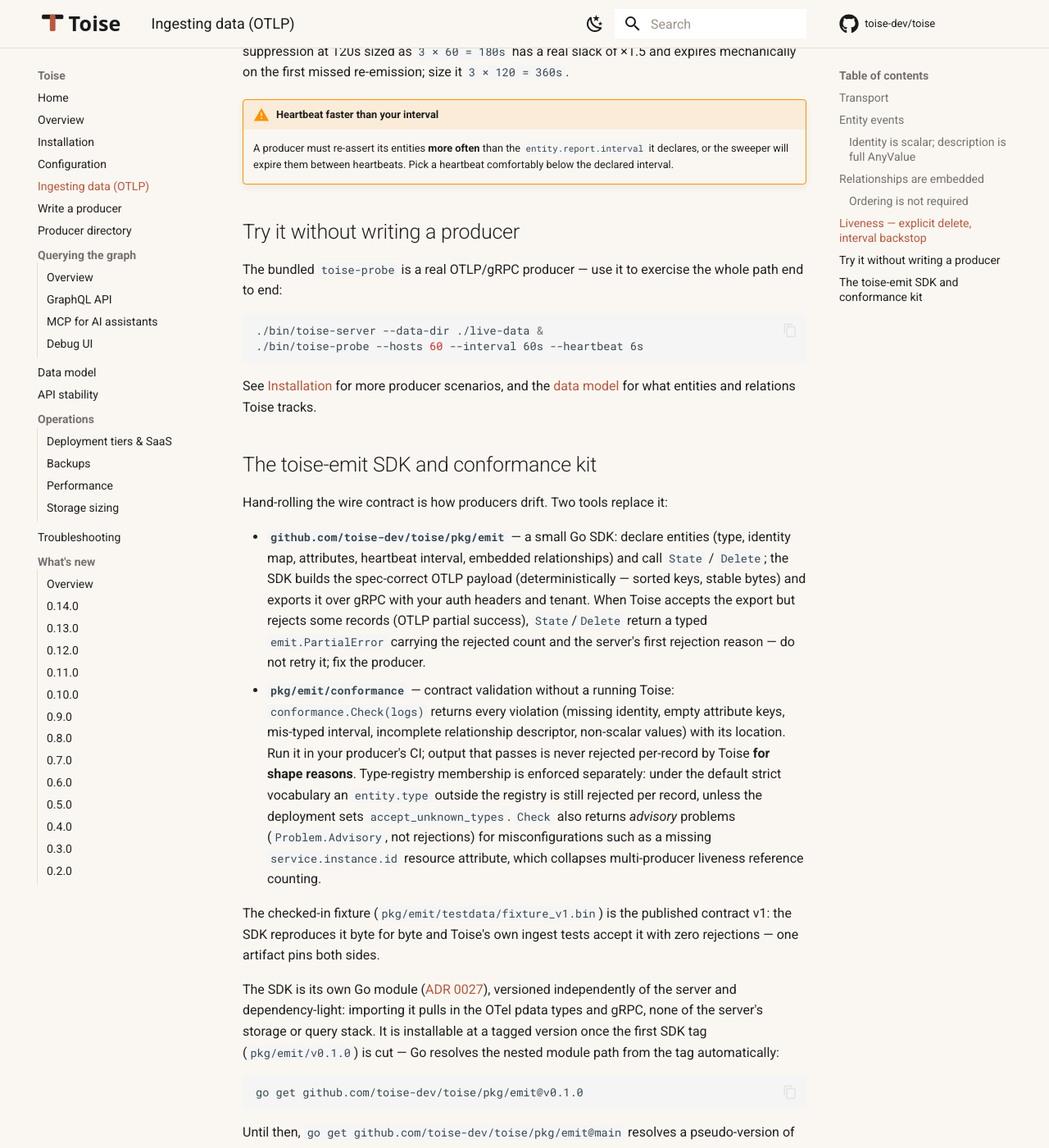
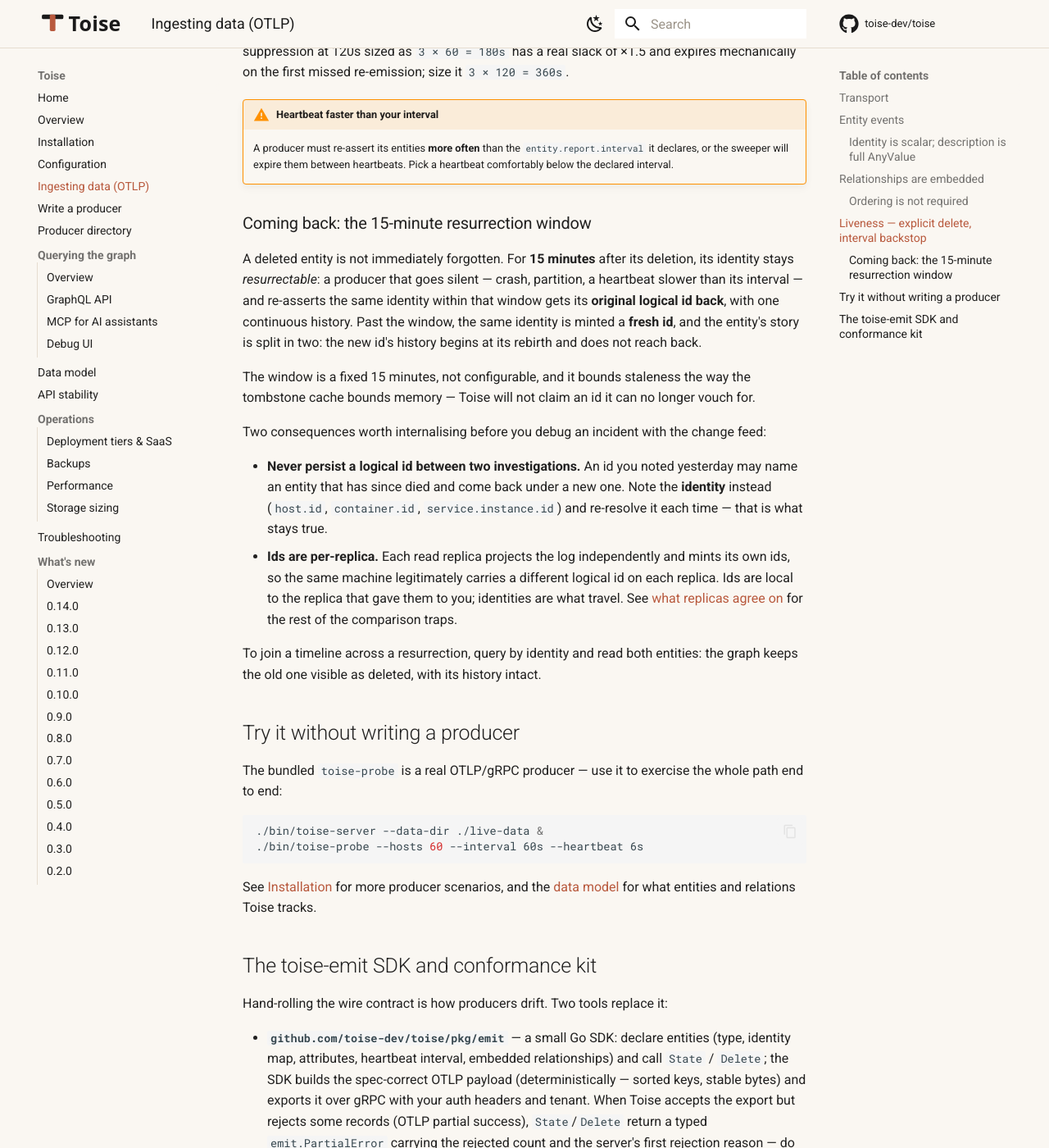
Before and after one commit to toise-dev/toise, an MkDocs documentation site: the page built from docs/user-guide/docs/ingestion.md, in a window 1280 px wide and 1400 px high, scrolled down 3694 px. Shown: the whole window at 82% size. Built offline with MkDocs 1.6.1 and Material for MkDocs 9.7.7, drawn with Linux system fonts in a browser that asks for light colours; comment, search, counter and statistics services are not loaded; the version menu is left out.

Commit message:
docs(ingestion): state the 15-minute resurrection window and its two traps
A deleted identity stays resurrectable for 15 minutes: return inside the
window and the entity keeps its logical id and one continuous history,
return after it and the same identity is minted a fresh id with a
timeline that no longer reaches back. The behaviour has shipped since
0.7.0 and was documented nowhere a consumer would look, so it was
rediscovered in the field as a suspected defect.

Two consequences carry the cost and are written down with it: a logical
id must never be persisted between investigations (note the identity and
re-resolve), and ids are per-replica, since each replica projects the log
independently. Both were derived the hard way this week by consumers
reading a "no entity found" as an id that changes per session.

Refs #344.

```diff
--- a/docs/user-guide/docs/ingestion.md
+++ b/docs/user-guide/docs/ingestion.md
@@ -150,6 +150,38 @@ missed re-emission; size it `3 × 120 = 360s`.
     `entity.report.interval` it declares, or the sweeper will expire them between
     heartbeats. Pick a heartbeat comfortably below the declared interval.
 
+### Coming back: the 15-minute resurrection window
+
+A deleted entity is not immediately forgotten. For **15 minutes** after its
+deletion, its identity stays *resurrectable*: a producer that goes silent —
+crash, partition, a heartbeat slower than its interval — and re-asserts the same
+identity within that window gets its **original logical id back**, with one
+continuous history. Past the window, the same identity is minted a **fresh id**,
+and the entity's story is split in two: the new id's history begins at its
+rebirth and does not reach back.
+
+The window is a fixed 15 minutes, not configurable, and it bounds staleness the
+way the tombstone cache bounds memory — Toise will not claim an id it can no
+longer vouch for.
+
+Two consequences worth internalising before you debug an incident with the
+change feed:
+
+- **Never persist a logical id between two investigations.** An id you noted
+  yesterday may name an entity that has since died and come back under a new one.
+  Note the **identity** instead (`host.id`, `container.id`, `service.instance.id`)
+  and re-resolve it each time — that is what stays true.
+- **Ids are per-replica.** Each read replica projects the log independently and
+  mints its own ids, so the same machine legitimately carries a different logical
+  id on each replica. Ids are local to the replica that gave them to you;
+  identities are what travel. See
+  [what replicas agree on](operations/backups.md#what-replicas-agree-on--and-what-they-legitimately-do-not)
+  for the rest of the comparison traps.
+
+To join a timeline across a resurrection, query by identity and read both
+entities: the graph keeps the old one visible as deleted, with its history
+intact.
+
 ## Try it without writing a producer
 
 The bundled `toise-probe` is a real OTLP/gRPC producer — use it to exercise the
```
